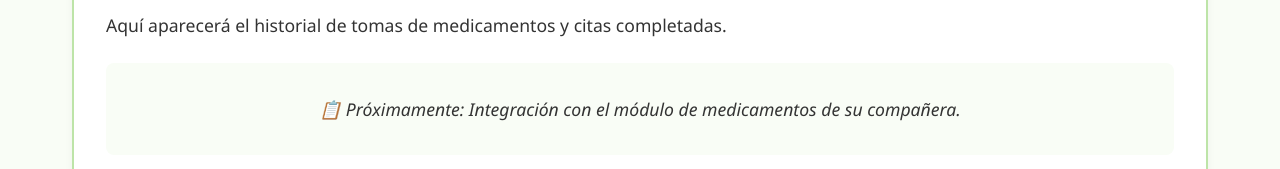
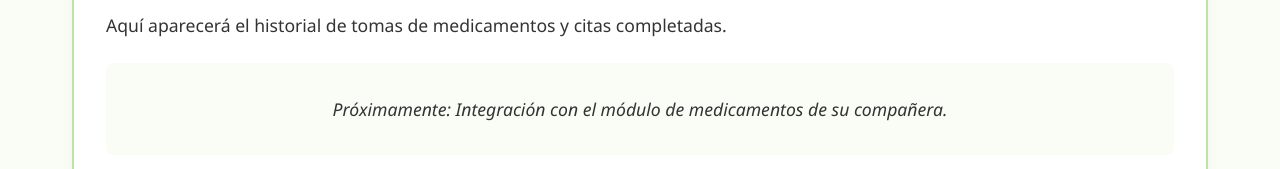
Before and after one commit to cinnnd/ctpmn-trabajonum5, a React (Vite) app: page /historial in a window 1280 px wide. Shown: the part 783-952 px from the top of the page. Built offline with nearby package versions, Linux system fonts and the light colour scheme.

Commit message:
pequeño cambio en una parte de historial

```diff
--- a/src/pages/Historial.jsx
+++ b/src/pages/Historial.jsx
@@ -38,7 +38,7 @@ export default function Historial() {
             <div className="tarjeta-grande">
                 <h2>Registros del historial</h2>
                 <p>Aquí aparecerá el historial de tomas de medicamentos y citas completadas.</p>
-                <p className="texto-placeholder">📋 Próximamente: Integración con el módulo de medicamentos de su compañera.</p>
+                <p className="texto-placeholder">Próximamente: Integración con el módulo de medicamentos de su compañera.</p>
             </div>
             </div>
         </div>
```
